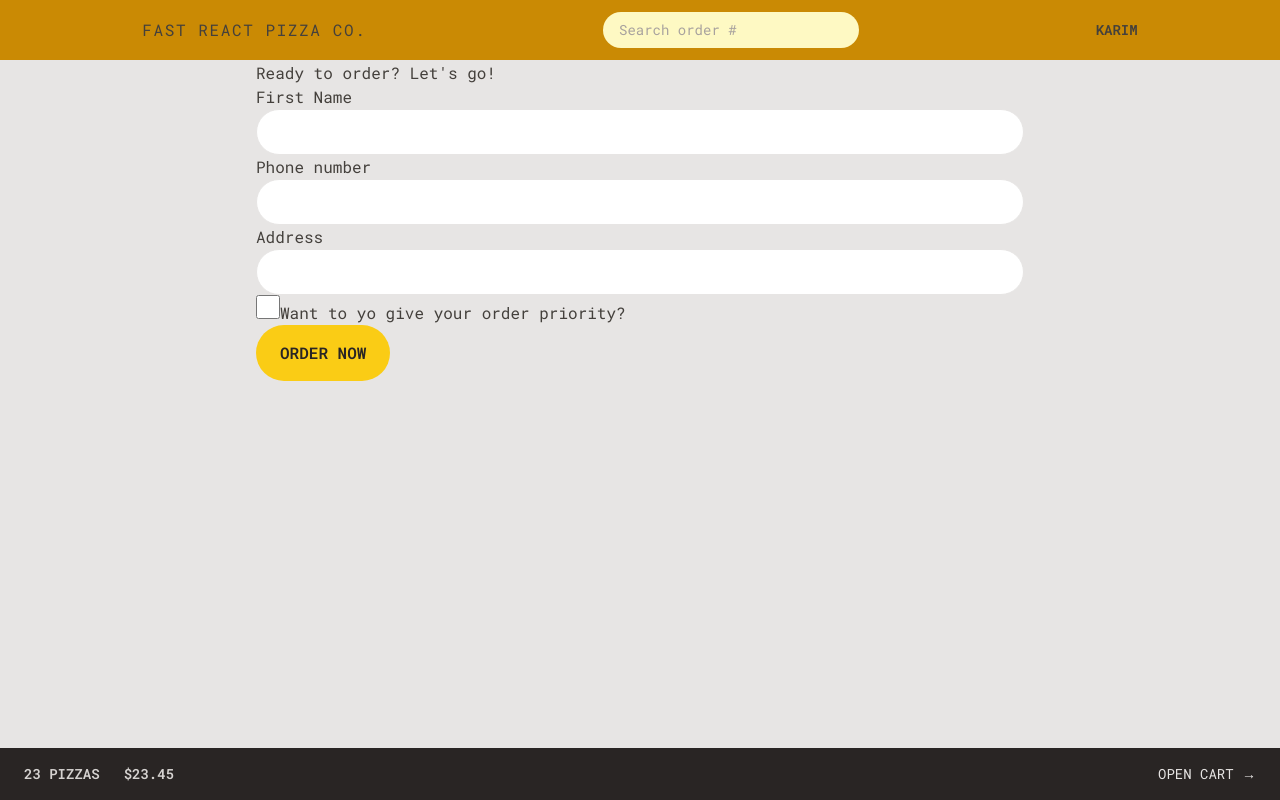
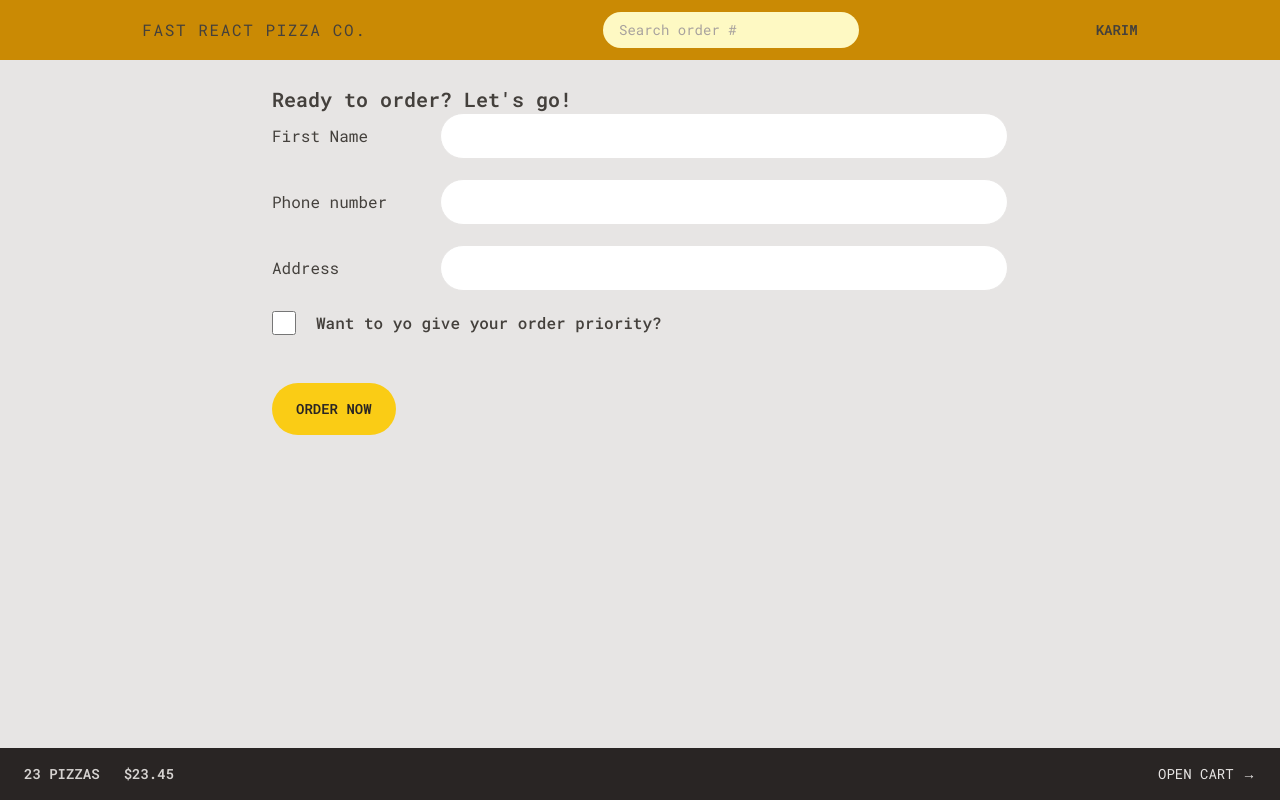
Before and after one commit to Karimatif33/Fast-React-Pizza, a React (Vite) app: page /order/new in a window 1280 px wide. Built offline with nearby package versions, Linux system fonts and the light colour scheme.

Commit message:
finish formating

```diff
--- a/src/features/cart/Cart.jsx
+++ b/src/features/cart/Cart.jsx
@@ -1,42 +1,51 @@
-import LinkButton from '../../ui/LinkButton';
-import Button from '../../ui/Button';
+import LinkButton from "../../ui/LinkButton";
+import Button from "../../ui/Button";
+import CartItem from "./CartItem";
 
 const fakeCart = [
   {
     pizzaId: 12,
-    name: 'Mediterranean',
+    name: "Mediterranean",
     quantity: 2,
     unitPrice: 16,
     totalPrice: 32,
   },
   {
     pizzaId: 6,
-    name: 'Vegetale',
+    name: "Vegetale",
     quantity: 1,
     unitPrice: 13,
     totalPrice: 13,
   },
   {
     pizzaId: 11,
-    name: 'Spinach and Mushroom',
+    name: "Spinach and Mushroom",
     quantity: 1,
     unitPrice: 15,
     totalPrice: 15,
   },
 ];
-
 function Cart() {
   const cart = fakeCart;
 
   return (
-    <div>
+    <div className="px-4 py-3">
       <LinkButton to="/menu">&larr; Back to menu</LinkButton>
 
-      <h2>Your cart, %NAME%</h2>
+      <h2 className="mt-7 text-xl font-semibold">Your cart, %NAME%</h2>
 
-      <div>
-        <Button to="/order/new" type="primary"> Order pizzas</Button>
-        <button>Clear cart</button>
+      <ul className="divide-y divide-stone-300 border-b border-stone-300">
+        {cart.map((item) => (
+          <CartItem item={item} key={item.key} />
+        ))}
+      </ul>
+      <div className="mt-6 space-x-2">
+        <Button to="/order/new" type="primary">
+          {" "}
+          Order pizzas
+        </Button>
+        <Button type='secondary'>Clear cart</Button>
+        {/* <button>Clear cart</button> */}
       </div>
     </div>
   );
--- a/src/features/cart/CartItem.jsx
+++ b/src/features/cart/CartItem.jsx
@@ -1,15 +1,17 @@
+import Button from "../../ui/Button";
 import { formatCurrency } from "../../utils/helpers";
 
 function CartItem({ item }) {
   const { pizzaId, name, quantity, totalPrice } = item;
 
   return (
-    <li>
-      <p>
+    <li className="py-3 sm:flex sm:items-center sm:justify-between">
+      <p className="mb-1 sm:mb-0">
         {quantity}&times; {name}
       </p>
-      <div>
-        <p>{formatCurrency(totalPrice)}</p>
+      <div className="flex ite justify-between sm:gap-6">
+        <p className="text-sm font-bold">{formatCurrency(totalPrice)}</p>
+        <Button type='small'>Delete</Button>
       </div>
     </li>
   );
--- a/src/features/order/CreateOrder.jsx
+++ b/src/features/order/CreateOrder.jsx
@@ -43,31 +43,40 @@
   const cart = fakeCart;
 
   return (
-    <div>
-      <h2>Ready to order? Let's go!</h2>
+    <div className="px-4 py-6">
+      <h2 className="text-xl font-semibold">Ready to order? Let's go!</h2>
 
       <Form method="POST">
-        <div>
-          <label>First Name</label>
-          <input type="text" name="customer" required className="input" />
+        <div className="mb-5 flex flex-col gap-2 sm:flex-row sm:items-center">
+          <label className="sm:basis-40">First Name</label>
+          <input type="text" name="customer" required className="input grow" />
         </div>
 
-        <div>
-          <label>Phone number</label>
-          <div>
-            <input type="tel" name="phone" required className="input" />
+        <div className="mb-5 flex flex-col gap-2 sm:flex-row sm:items-center">
+          <label className="sm:basis-40">Phone number</label>
+          <div className="grow">
+            <input type="tel" name="phone" required className="input w-full " />
           </div>
-          {formErrors?.phone && <p>{formErrors.phone}</p>}
+          {formErrors?.phone && (
+            <p className="mt-2 rounded-md bg-red-100 p-2 text-xs text-red-700">
+              {formErrors.phone}
+            </p>
+          )}
         </div>
 
-        <div>
-          <label>Address</label>
-          <div>
-            <input type="text" name="address" required className="input" />
+        <div className="mb-5 flex flex-col gap-2 sm:flex-row sm:items-center">
+          <label className="sm:basis-40">Address</label>
+          <div className="grow">
+            <input
+              type="text"
+              name="address"
+              required
+              className="input w-full"
+            />
           </div>
         </div>
 
-        <div>
+        <div className="mb-12 flex items-center gap-5 ">
           <input
             type="checkbox"
             name="priority"
@@ -76,12 +85,14 @@
             // value={withPriority}
             // onChange={(e) => setWithPriority(e.target.checked)}
           />
-          <label htmlFor="priority">Want to yo give your order priority?</label>
+          <label htmlFor="priority" className="font-medium">
+            Want to yo give your order priority?
+          </label>
         </div>
 
         <div>
           <input type="hidden" name="cart" value={JSON.stringify(cart)} />
-          <Button disabled={isSubmitting}  type="primary">
+          <Button disabled={isSubmitting} type="primary">
             {isSubmitting ? "Placing Order..." : "Order now"}
           </Button>
         </div>
--- a/src/features/order/Order.jsx
+++ b/src/features/order/Order.jsx
@@ -2,12 +2,13 @@
 
 import { useLoaderData } from "react-router-dom";
 import { getOrder } from "../../services/apiRestaurant";
+import OrderItem  from "./OrderItem";
+
 import {
   calcMinutesLeft,
   formatCurrency,
   formatDate,
 } from "../../utils/helpers";
-
 
 function Order() {
   const order = useLoaderData();
@@ -24,29 +25,45 @@
   const deliveryIn = calcMinutesLeft(estimatedDelivery);
 
   return (
-    <div>
-      <div>
-        <h2>Status</h2>
+    <div className="space-y-8 px-4 py-6">
+      <div className="flex flex-wrap items-center justify-between gap-2">
+        <h2 className="text-xl font-semibold">
+          Order
+          <span className="rounded-full bg-yellow-500 px-3  font-semibold uppercase text-yellow-50">
+            #{id}
+          </span>
+          Status
+        </h2>
 
-        <div>
-          {priority && <span>Priority</span>}
-          <span>{status} order</span>
+        <div className="space-x-2">
+          {priority && (
+            <span className="rounded-full bg-red-500 px-3 text-sm font-semibold uppercase text-red-50">
+              Priority
+            </span>
+          )}
+          <span className="rounded-full bg-green-500 px-3 text-sm font-semibold uppercase text-green-50">
+            {status} order
+          </span>
         </div>
       </div>
 
-      <div>
-        <p>
+      <div className="flex flex-wrap items-center justify-between gap-2 bg-stone-300 px-6 py-5">
+        <p className="font-medium">
           {deliveryIn >= 0
             ? `Only ${calcMinutesLeft(estimatedDelivery)} minutes left 😃`
             : "Order should have arrived"}
         </p>
-        <p>(Estimated delivery: {formatDate(estimatedDelivery)})</p>
+        <p className="text-xs text-stone-500">
+          (Estimated delivery: {formatDate(estimatedDelivery)})
+        </p>
       </div>
-
-      <div>
-        <p>Price pizza: {formatCurrency(orderPrice)}</p>
-        {priority && <p>Price priority: {formatCurrency(priorityPrice)}</p>}
-        <p>To pay on delivery: {formatCurrency(orderPrice + priorityPrice)}</p>
+<ul className="divide-y divide-stone-300 border-b border-t">
+  {cart.map(item=><OrderItem item={item} key={item.id}/>)}
+</ul>
+      <div className="space-y-2 bg-stone-300 py-5 px-6">
+        <p className="text-sm font medium text-stone-700 ">Price pizza: {formatCurrency(orderPrice)}</p>
+        {priority && <p className="text-sm font medium text-stone-700 ">Price priority: {formatCurrency(priorityPrice)}</p>}
+        <p className="font-bold">To pay on delivery: {formatCurrency(orderPrice + priorityPrice)}</p>
       </div>
     </div>
   );
--- a/src/features/order/OrderItem.jsx
+++ b/src/features/order/OrderItem.jsx
@@ -1,13 +1,15 @@
+import { formatCurrency } from "../../utils/helpers";
+
 function OrderItem({ item, isLoadingIngredients, ingredients }) {
   const { quantity, name, totalPrice } = item;
 
   return (
-    <li>
-      <div>
+    <li className="py-3">
+      <div className="flex items-center justify-between gap-4 text-sm">
         <p>
-          <span>{quantity}&times;</span> {name}
+          <span className="font-bold">{quantity}&times;</span> {name}
         </p>
-        <p>{formatCurrency(totalPrice)}</p>
+        <p className="font-bold">{formatCurrency(totalPrice)}</p>
       </div>
     </li>
   );
--- a/src/index.css
+++ b/src/index.css
@@ -4,7 +4,7 @@
 
 @layer components {
   .input {
-    @apply w-full rounded-full border border-stone-200 px-4 py-2 text-sm
+    @apply  rounded-full border border-stone-200 px-4 py-2 text-sm
    transition-all duration-300 placeholder:text-stone-400
    focus:outline-none focus:ring
    focus:ring-yellow-400 md:px-6 md:py-3;
--- a/src/ui/Button.jsx
+++ b/src/ui/Button.jsx
@@ -2,10 +2,12 @@
 
 function Button({ children, disabled, to, type }) {
   const base =
-    "traking-wide inline-block rounded-full bg-yellow-400  font-semibold uppercase text-stone-800 transition-colors duration-300 hover:bg-yellow-300 focus:outline-none focus:ring focus:ring-yellow-300 focus:ring-offset-2  disabled:cursor-not-allowed  ";
+    "traking-wide inline-block rounded-full bg-yellow-400 text-sm font-semibold uppercase text-stone-800 transition-colors duration-300 hover:bg-yellow-300 focus:outline-none focus:ring focus:ring-yellow-300 focus:ring-offset-2  disabled:cursor-not-allowed  ";
   const styles = {
     primary: base + " px-4 py-3 sm:px-6 md:py-4",
     small: base + " px-4 py-2 md:px-5 md:py-2.5 text-xs",
+    secondary:
+      "traking-wide inline-block rounded-full text-sm border-2 border-stone-300 font-semibold uppercase text-stone-400 transition-colors duration-300 hover:bg-stone-400 hover:text-stone-800 focus:text-stone-800 focus:bg-stone-300 focus:outline-none focus:ring focus:ring-stone-200 focus:ring-offset-2  disabled:cursor-not-allowed px-4 py-2.5 sm:px-6 md:py-3.5 ",
   };
   if (to)
     return (
```
Also changed, not shown: index.html (+1 -1 lines).
